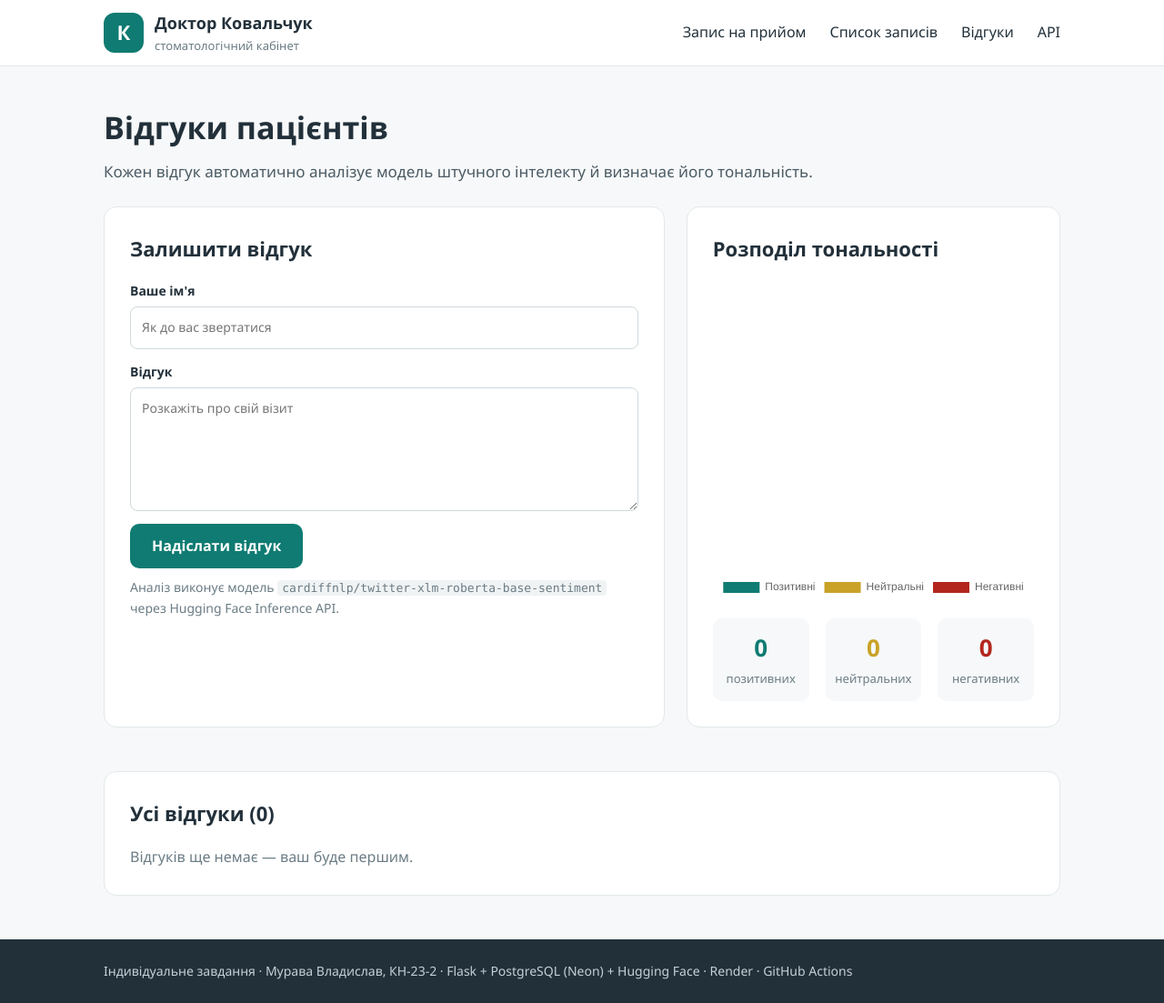
After one commit to VladyslavMurava/dentist-flask, a Flask app: page /reviews in a window 1280 px wide. The commit adds this page. Shown: the whole page at 91% size. Run offline with Flask 3, Linux system fonts and the light colour scheme; data that the repository does not hold is empty; parts of the project's set-up code (start-up, migrations or seed data) failed here and were passed over; some libraries are stand-ins or nearby versions.

Commit message:
Відгуки з аналізом тональності (Hugging Face), діаграма, тести, CI/CD через GitHub Actions

```diff
--- /dev/null
+++ b/ai.py
@@ -0,0 +1,44 @@
+import json
+import os
+import urllib.error
+import urllib.request
+
+MODEL = "cardiffnlp/twitter-xlm-roberta-base-sentiment"
+API_URL = "https://router.huggingface.co/hf-inference/models/" + MODEL
+
+LABELS = {
+    "positive": "позитивний",
+    "neutral": "нейтральний",
+    "negative": "негативний",
+}
+
+
+def parse_sentiment(response):
+    candidates = response[0] if response and isinstance(response[0], list) else response
+    best = max(candidates, key=lambda item: item["score"])
+    return best["label"].lower(), round(float(best["score"]), 4)
+
+
+def analyze_sentiment(text, token=None):
+    token = token or os.environ.get("HF_TOKEN")
+    if not token:
+        return None, None
+    payload = json.dumps({"inputs": text}).encode("utf-8")
+    request = urllib.request.Request(
+        API_URL,
+        data=payload,
+        headers={
+            "Authorization": "Bearer " + token,
+            "Content-Type": "application/json",
+        },
+    )
+    try:
+        with urllib.request.urlopen(request, timeout=60) as response:
+            data = json.loads(response.read().decode("utf-8"))
+    except (urllib.error.URLError, ValueError, KeyError, IndexError):
+        return None, None
+    return parse_sentiment(data)
+
+
+def label_uk(label):
+    return LABELS.get(label, "не визначено")
--- a/app.py
+++ b/app.py
@@ -4,6 +4,8 @@ from datetime import date
 import psycopg2
 import psycopg2.extras
 from flask import Flask, flash, jsonify, redirect, render_template, request, url_for
+
+from ai import MODEL, analyze_sentiment, label_uk
 
 app = Flask(__name__)
 app.secret_key = os.environ.get("SECRET_KEY", "dev-secret")
@@ -33,6 +35,16 @@ def init_db():
                 service_id INTEGER NOT NULL REFERENCES services(id),
                 visit_date DATE NOT NULL,
                 comment TEXT,
+                created_at TIMESTAMP NOT NULL DEFAULT NOW()
+            )
+        """)
+        cur.execute("""
+            CREATE TABLE IF NOT EXISTS reviews (
+                id SERIAL PRIMARY KEY,
+                author VARCHAR(100) NOT NULL,
+                text TEXT NOT NULL,
+                sentiment VARCHAR(20),
+                score NUMERIC(5, 4),
                 created_at TIMESTAMP NOT NULL DEFAULT NOW()
             )
         """)
@@ -133,6 +145,82 @@ def api_services():
     return jsonify(fetch_services())
 
 
+@app.route("/reviews")
+def reviews():
+    with get_connection() as conn, conn.cursor() as cur:
+        cur.execute("""
+            SELECT id, author, text, sentiment, score, created_at
+            FROM reviews
+            ORDER BY created_at DESC
+        """)
+        rows = cur.fetchall()
+        cur.execute("""
+            SELECT sentiment, COUNT(*) AS n
+            FROM reviews
+            GROUP BY sentiment
+        """)
+        counts = {r["sentiment"]: r["n"] for r in cur.fetchall()}
+    stats = {
+        "positive": counts.get("positive", 0),
+        "neutral": counts.get("neutral", 0),
+        "negative": counts.get("negative", 0),
+        "unknown": counts.get(None, 0),
+    }
+    for row in rows:
+        row["label"] = label_uk(row["sentiment"])
+    return render_template("reviews.html", reviews=rows, stats=stats, model=MODEL)
+
+
+@app.route("/reviews", methods=["POST"])
+def add_review():
+    author = request.form.get("author", "").strip()
+    text = request.form.get("text", "").strip()
+    if not author or not text:
+        flash("Вкажіть ім'я та текст відгуку.", "error")
+        return redirect(url_for("reviews"))
+
+    sentiment, score = analyze_sentiment(text)
+
+    with get_connection() as conn, conn.cursor() as cur:
+        cur.execute(
+            "INSERT INTO reviews (author, text, sentiment, score) VALUES (%s, %s, %s, %s)",
+            (author, text, sentiment, score),
+        )
+
+    if sentiment:
+        flash(f"Дякуємо, {author}! Відгук збережено. Модель визначила тональність: "
+              f"{label_uk(sentiment)} ({score:.0%}).", "success")
+    else:
+        flash(f"Дякуємо, {author}! Відгук збережено, але сервіс аналізу зараз недоступний.", "error")
+    return redirect(url_for("reviews"))
+
+
+@app.route("/api/reviews")
+def api_reviews():
+    with get_connection() as conn, conn.cursor() as cur:
+        cur.execute("SELECT id, author, text, sentiment, score, created_at FROM reviews ORDER BY id")
+        rows = cur.fetchall()
+    for row in rows:
+        row["score"] = float(row["score"]) if row["score"] is not None else None
+        row["created_at"] = row["created_at"].isoformat()
+    return jsonify(rows)
+
+
+@app.route("/api/reviews/stats")
+def api_reviews_stats():
+    with get_connection() as conn, conn.cursor() as cur:
+        cur.execute("""
+            SELECT sentiment, COUNT(*) AS n, ROUND(AVG(score), 4) AS avg_score
+            FROM reviews
+            GROUP BY sentiment
+            ORDER BY sentiment
+        """)
+        rows = cur.fetchall()
+    for row in rows:
+        row["avg_score"] = float(row["avg_score"]) if row["avg_score"] is not None else None
+    return jsonify({"model": MODEL, "stats": rows})
+
+
 init_db()
 
 if __name__ == "__main__":
--- a/static/style.css
+++ b/static/style.css
@@ -240,6 +240,58 @@ a {
     margin-top: 24px;
 }
 
+
+.stats {
+    display: flex;
+    gap: 18px;
+    margin-top: 18px;
+}
+
+.stat {
+    flex: 1;
+    text-align: center;
+    padding: 12px 8px;
+    border-radius: 10px;
+    background: #f6f8f9;
+}
+
+.stat strong {
+    display: block;
+    font-size: 26px;
+}
+
+.stat span {
+    font-size: 13px;
+    color: #6b7c85;
+}
+
+.stat-positive strong { color: #0f7b72; }
+.stat-neutral strong { color: #c9a227; }
+.stat-negative strong { color: #b3261e; }
+
+.badge {
+    display: inline-block;
+    padding: 3px 10px;
+    border-radius: 999px;
+    font-size: 13px;
+    font-weight: 600;
+    color: #ffffff;
+    white-space: nowrap;
+}
+
+.badge-positive { background: #0f7b72; }
+.badge-neutral { background: #c9a227; }
+.badge-negative { background: #b3261e; }
+.badge-unknown { background: #8a979e; }
+
+code {
+    font-family: Consolas, monospace;
+    font-size: 13px;
+    background: #f0f3f4;
+    padding: 1px 5px;
+    border-radius: 4px;
+}
+
 @media (max-width: 800px) {
     .header-inner {
         height: auto;
--- a/templates/base.html
+++ b/templates/base.html
@@ -20,6 +20,7 @@
         <nav class="menu">
             <a href="{{ url_for('index') }}">Запис на прийом</a>
             <a href="{{ url_for('appointments') }}">Список записів</a>
+            <a href="{{ url_for('reviews') }}">Відгуки</a>
             <a href="{{ url_for('api_appointments') }}">API</a>
         </nav>
     </div>
@@ -37,7 +38,7 @@
 
 <footer class="footer">
     <div class="container">
-        <p>Індивідуальне завдання · Мурава Владислав, КН-23-2 · Flask + PostgreSQL (Neon) · Render</p>
+        <p>Індивідуальне завдання · Мурава Владислав, КН-23-2 · Flask + PostgreSQL (Neon) + Hugging Face · Render · GitHub Actions</p>
     </div>
 </footer>
 
--- /dev/null
+++ b/templates/reviews.html
@@ -0,0 +1,89 @@
+{% extends "base.html" %}
+
+{% block title %}Відгуки пацієнтів — Доктор Ковальчук{% endblock %}
+
+{% block content %}
+<section class="hero">
+    <div class="hero-text">
+        <h1>Відгуки пацієнтів</h1>
+        <p>Кожен відгук автоматично аналізує модель штучного інтелекту й визначає його тональність.</p>
+    </div>
+</section>
+
+<section class="layout">
+    <div class="card form-card">
+        <h2>Залишити відгук</h2>
+        <form method="post" action="{{ url_for('add_review') }}" class="form">
+            <label>
+                Ваше ім'я
+                <input type="text" name="author" placeholder="Як до вас звертатися" required>
+            </label>
+            <label>
+                Відгук
+                <textarea name="text" rows="5" placeholder="Розкажіть про свій візит" required></textarea>
+            </label>
+            <button type="submit" class="btn">Надіслати відгук</button>
+        </form>
+        <p class="note">Аналіз виконує модель <code>{{ model }}</code> через Hugging Face Inference API.</p>
+    </div>
+
+    <div class="card">
+        <h2>Розподіл тональності</h2>
+        <canvas id="sentimentChart" height="220"></canvas>
+        <div class="stats">
+            <div class="stat stat-positive"><strong>{{ stats.positive }}</strong><span>позитивних</span></div>
+            <div class="stat stat-neutral"><strong>{{ stats.neutral }}</strong><span>нейтральних</span></div>
+            <div class="stat stat-negative"><strong>{{ stats.negative }}</strong><span>негативних</span></div>
+        </div>
+    </div>
+</section>
+
+<div class="card">
+    <h2>Усі відгуки ({{ reviews|length }})</h2>
+    {% if reviews %}
+    <div class="table-wrap">
+        <table class="table">
+            <tr>
+                <th>№</th>
+                <th>Автор</th>
+                <th>Відгук</th>
+                <th>Тональність</th>
+                <th>Упевненість</th>
+                <th>Дата</th>
+            </tr>
+            {% for r in reviews %}
+            <tr>
+                <td>{{ r.id }}</td>
+                <td>{{ r.author }}</td>
+                <td>{{ r.text }}</td>
+                <td><span class="badge badge-{{ r.sentiment or 'unknown' }}">{{ r.label }}</span></td>
+                <td>{% if r.score is not none %}{{ (r.score * 100)|round|int }} %{% else %}—{% endif %}</td>
+                <td>{{ r.created_at.strftime('%d.%m.%Y %H:%M') }}</td>
+            </tr>
+            {% endfor %}
+        </table>
+    </div>
+    {% else %}
+    <p class="empty">Відгуків ще немає — ваш буде першим.</p>
+    {% endif %}
+</div>
+
+<script src="https://cdn.jsdelivr.net/npm/chart.js@4.4.1/dist/chart.umd.min.js"></script>
+<script>
+new Chart(document.getElementById('sentimentChart'), {
+    type: 'doughnut',
+    data: {
+        labels: ['Позитивні', 'Нейтральні', 'Негативні'],
+        datasets: [{
+            data: [{{ stats.positive }}, {{ stats.neutral }}, {{ stats.negative }}],
+            backgroundColor: ['#0f7b72', '#c9a227', '#b3261e'],
+            borderWidth: 0
+        }]
+    },
+    options: {
+        plugins: { legend: { position: 'bottom' } },
+        cutout: '60%'
+    }
+});
+</script>
+{% endblock %}
```
Also changed, not shown: CONTRIBUTING.md (added, +37 -0 lines), tests/test_ai.py (added, +29 -0 lines), .github/PULL_REQUEST_TEMPLATE.md (added), .github/workflows/ci-cd.yml (added), README.md.
